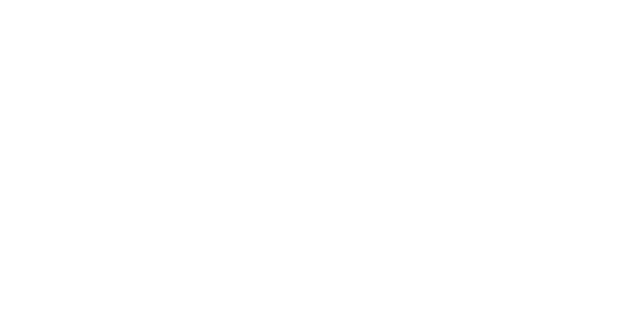
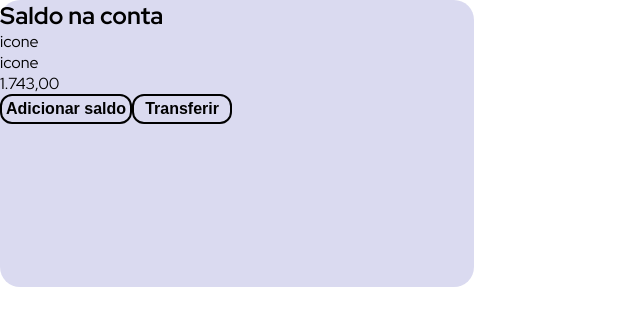
Before and after one commit to GustavoCielo/class-app-react, a React (Create React App) app: page / in a window 1280 px wide. Shown: the top 326 px of the page, without its empty margins (0-640 px from the left). Built offline with nearby package versions, Linux system fonts and the light colour scheme.

Commit message:
creating modalWallet, not finished yet

```diff
--- a/src/App.js
+++ b/src/App.js
@@ -1,9 +1,11 @@
+import ModalWallet from "./components/ModalWallet";
 import GlobalStyle from "./styles/global";
 
 function App() {
   return (
     <>
       <GlobalStyle />
+      <ModalWallet />
     </>
   );
 }
--- /dev/null
+++ b/src/components/ModalWallet/index.jsx
@@ -0,0 +1,30 @@
+import {ModalWalletContainer} from "./style"
+import Button from "../Button"
+
+const ModalWallet = () => {
+  return(
+      <ModalWalletContainer>
+        <header>
+          <div>
+          <h2>Saldo na conta</h2>
+          </div>
+          <div>
+            icone
+          </div>
+        </header>
+        <div className="money">
+          <div>
+            icone
+          </div>
+          <span>1.743,00</span>
+        </div>
+        <div className="buttonContainer">
+          <Button>Adicionar saldo</Button>
+          <Button>Transferir</Button>
+        </div>
+      </ModalWalletContainer>
+  )
+
+}
+
+export default ModalWallet
--- /dev/null
+++ b/src/components/ModalWallet/style.js
@@ -0,0 +1,8 @@
+import styled from "styled-components";
+
+export const ModalWalletContainer = styled.div`
+  height: 287px;
+  width: 474px;
+  background: rgba(214, 214, 239, 0.9);
+  border-radius: 20px;
+`;
```
